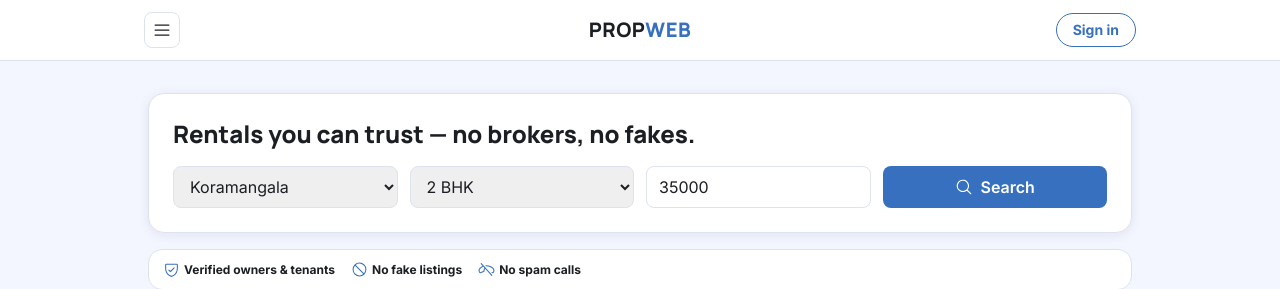
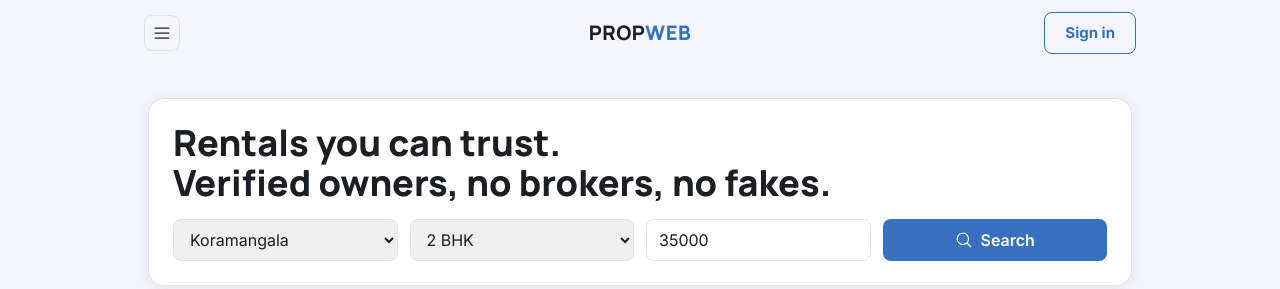
Before and after one commit to CryptoPrism-io/Propweb, a React (Vite) app in the folder app/: page / in a window 1280 px wide. Shown: the top 289 px of the page. Built offline with nearby package versions, Linux system fonts and the light colour scheme.

Commit message:
style: transparent navbar, squarer+larger Sign in button, 2-line Object Sans hero title

```diff
--- a/app/src/components/Navbar.tsx
+++ b/app/src/components/Navbar.tsx
@@ -22,7 +22,7 @@ export function Navbar() {
   }, [open]);
 
   return (
-    <header className="border-b border-line bg-white">
+    <header className="bg-transparent">
       <div className="mx-auto grid max-w-5xl grid-cols-3 items-center px-4 py-3">
         {/* left: hamburger */}
         <div className="flex justify-start">
@@ -47,7 +47,7 @@ export function Navbar() {
         <div className="flex justify-end">
           <button
             type="button"
-            className="rounded-full border-[1.5px] border-blueharbor px-4 py-1.5 text-sm font-bold text-blueharbor"
+            className="rounded-lg border-[1.5px] border-blueharbor px-5 py-2 text-[15px] font-bold text-blueharbor"
           >
             Sign in
           </button>
--- a/app/src/pages/Home.tsx
+++ b/app/src/pages/Home.tsx
@@ -18,7 +18,10 @@ export default function Home() {
   return (
     <div className="mx-auto max-w-5xl px-5 py-8">
       <div className="rounded-card bg-white p-6 shadow-card border border-line">
-        <h1 className="font-display text-2xl font-extrabold">Rentals you can trust — no brokers, no fakes.</h1>
+        <h1 style={{ fontFamily: "'Object Sans', 'Manrope', system-ui, sans-serif", fontStyle: 'normal', fontWeight: 900, fontSize: '36px', lineHeight: '40px' }}>
+          Rentals you can trust.<br />
+          Verified owners, no brokers, no fakes.
+        </h1>
         <div className="mt-4 grid gap-3 sm:grid-cols-4">
           <select value={locality} onChange={e => setLocality(e.target.value)} className="rounded-lg border border-line px-3 py-2">
             {LOCALITIES.map(l => <option key={l}>{l}</option>)}
```
